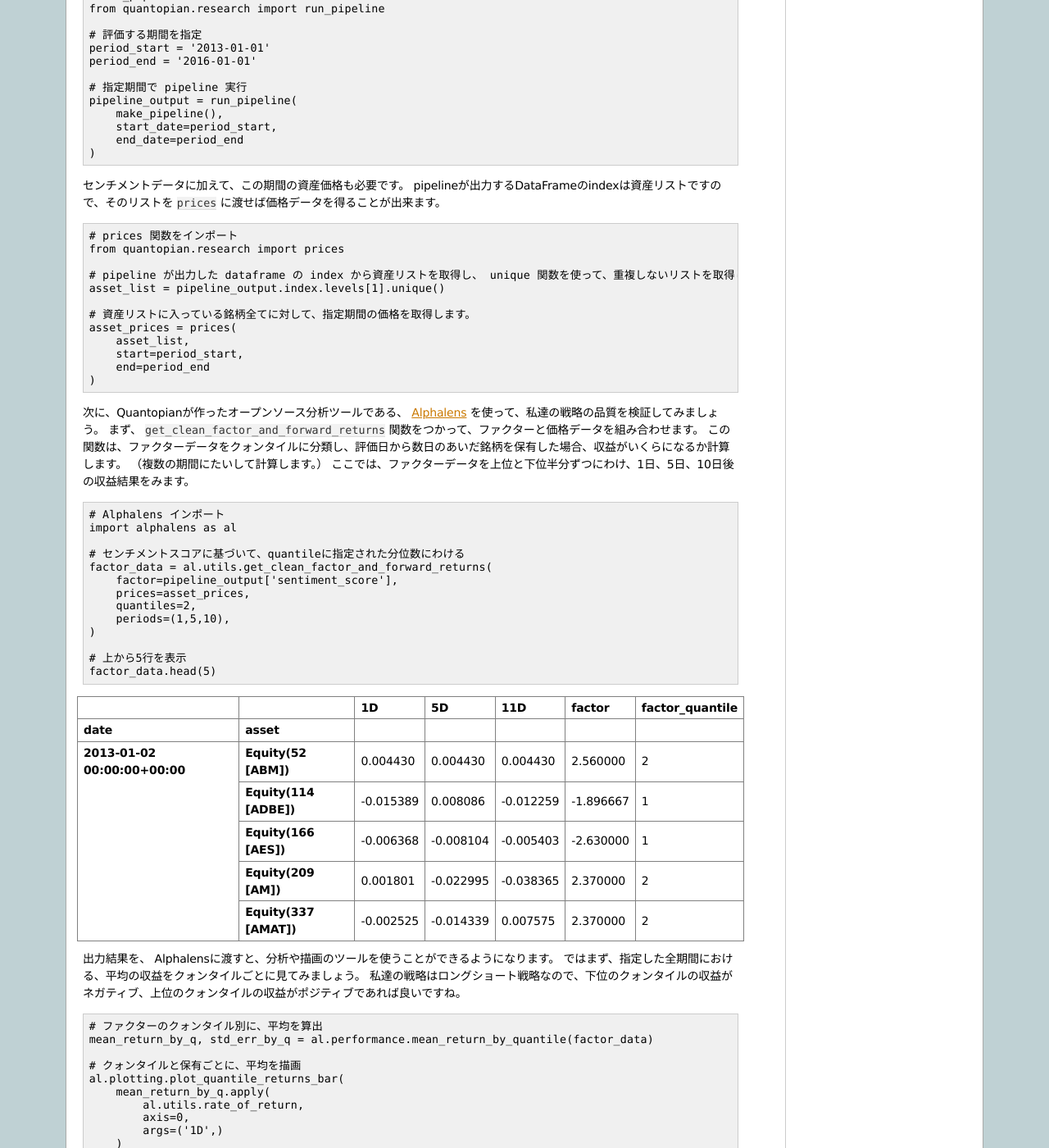
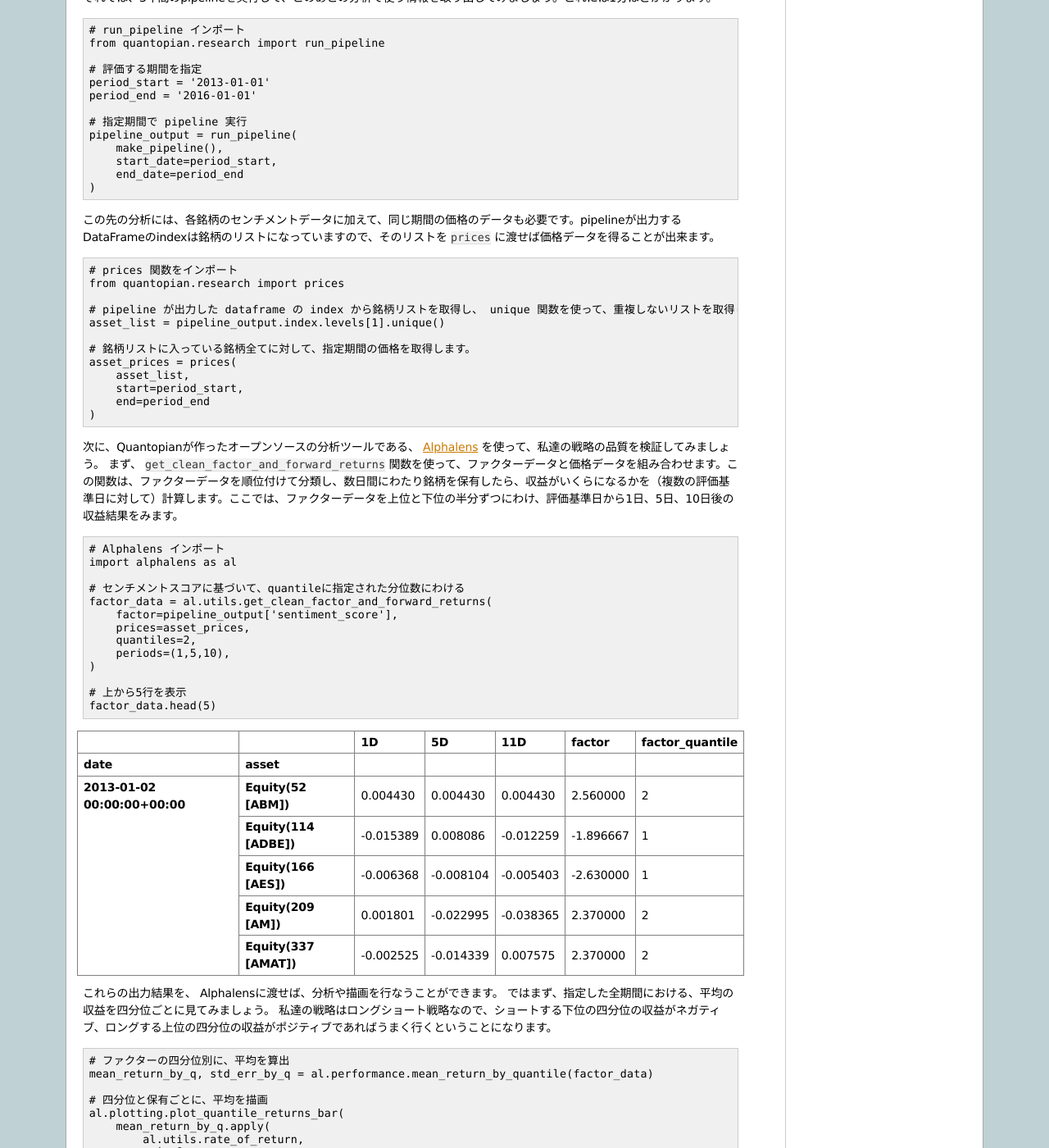
Before and after one commit to tokyoquantopian/quantopian-doc-ja, a Sphinx documentation site: the page built from source/tutorial/1_getting_started_lesson4.rst, in a window 1280 px wide and 1400 px high, scrolled down 1450 px. Shown: the whole window at 82% size. Built offline with Sphinx 7.4.7, drawn with Linux system fonts in a browser that asks for light colours; some of the changed text lies outside the part shown.

Commit message:
日本語警察レビューを反映

```diff
--- a/source/tutorial/1_getting_started_lesson4.rst
+++ b/source/tutorial/1_getting_started_lesson4.rst
@@ -1,14 +1,13 @@
 戦略定義
 ---------
 
-Quantopianのデータへのアクセスと操作方法を学んだところで、株式のロングショート戦略を行うためのデータをpipelineで構築してみましょう。
-一般的に、株式のロングショート戦略は、各資産の価値を比較し、最も上昇すると思われる資産群（`ロング <https://www.investopedia.com/terms/l/long.asp>`__) と、下落すると思われる資産群（`ショート <https://www.investopedia.com/terms/s/short.asp>`__ ）に賭ける戦略です。
 
-株式のロングショート戦略は、高資産価値と低資産価値の差（スプレッド）が利益になります。
-この戦略は、株式のランキングモデルを完全に信頼して建てられた戦略です。
-このチュートリアルでは、簡単なランキングスキーマを使ってみます。
+Quantopianのデータへのアクセスと操作の方法を学んだところで、株式のロングショート戦略を行うデータ取得の仕組みをpipelineで構築してみましょう。
+株式のロングショート戦略とは、一般に、対象銘柄の価格の動き方を比較し、今後最も上昇すると思われる銘柄（`ロング <https://www.investopedia.com/terms/l/long.asp>`__ ) と、下落すると思われる銘柄（`ショート <https://www.investopedia.com/terms/s/short.asp>`__ ）を組み合わせて利益を狙う戦略のことを言います。
 
-**戦略**: センチメントスコアの3日移動平均を取得し、センチメントの高い銘柄と低い銘柄で、高資産価値と低資産価値を判断します。
+株式のロングショート戦略では、値上がりした銘柄の価格変化と値下がりした銘柄の価格変化の差（スプレッド）が利益になります。つまり、この戦略は、株式の将来的な値動きの大きさについて、うまく順位付けができるということを前提にしています。このチュートリアルでは、簡単な順位付け方法を使ってみます。
+
+**今回の戦略**: センチメントスコアの3日移動平均を取得し、銘柄別のセンチメントの状態の高さ、あるいは低さが、今後の値動きの高低に影響するものとして売買の判断をします。
 
 
 戦略分析
@@ -44,11 +43,10 @@ Quantopianのデータへのアクセスと操作方法を学んだところで
             screen=base_universe
         )
 
-説明を簡単にするために、``sentiment_score`` を使って上位および下位350銘柄のみ分析します。
-これは、pipelineフィルターを作成すればできます。
-``sentiment_score`` の出力を、 ``top`` と ``bottom`` メソッドを使って上位と下位だけ取得するフィルターを作ります。
-上位と下位のメソッドを ``|`` オペレータ でつないで和集合を作れば可能です。
-次に、私達のトレーディングユニバースではない銘柄を排除するために、フィルターとユニバースを ``&`` オペレータでつなぎます。
+まずここでは、説明を簡単にするために、 ``sentiment_score`` を使って順位した各銘柄のなかで、上位および下位のそれぞれ350銘柄だけについて分析します。
+具体的には、pipelineフィルターというものを利用し、 ``sentiment_score`` の出力を、 ``top`` と ``bottom`` メソッドを使って上位と下位だけ取得するフィルターを作ります。そして、その結果を ``|`` オペレータ でつないで和集合を作れば、上位と下位の銘柄を集めたものをまとめられます。次に、そのなかから、私達のトレーディングユニバースにない銘柄を除くために、フィルターとユニバースを ``&`` オペレータでつなぎます。
+
+
 
 .. code:: ipython2
 
@@ -84,7 +82,7 @@ Quantopianのデータへのアクセスと操作方法を学んだところで
             )
         )
 
-では、分析に使用できる出力を得るために、3年間のpipelineを実行してみましょう。これには1分ほどかかります。
+それでは、3年間のpipelineを実行して、このあとの分析で使う情報を取り出してみましょう。これには1分ほどかかります。
 
 
 .. code:: ipython2
@@ -103,8 +101,8 @@ Quantopianのデータへのアクセスと操作方法を学んだところで
         end_date=period_end
     )
 
-センチメントデータに加えて、この期間の資産価格も必要です。
-pipelineが出力するDataFrameのindexは資産リストですので、そのリストを  ``prices`` に渡せば価格データを得ることが出来ます。
+この先の分析には、各銘柄のセンチメントデータに加えて、同じ期間の価格のデータも必要です。pipelineが出力するDataFrameのindexは銘柄のリストになっていますので、そのリストを ``prices`` に渡せば価格データを得ることが出来ます。
+
 
 
 .. code:: ipython2
@@ -112,10 +110,10 @@ pipelineが出力するDataFrameのindexは資産リストですので、その
     # prices 関数をインポート
     from quantopian.research import prices
 
-    # pipeline が出力した dataframe の index から資産リストを取得し、 unique 関数を使って、重複しないリストを取得します。
+    # pipeline が出力した dataframe の index から銘柄リストを取得し、 unique 関数を使って、重複しないリストを取得します。
     asset_list = pipeline_output.index.levels[1].unique()
 
-    # 資産リストに入っている銘柄全てに対して、指定期間の価格を取得します。
+    # 銘柄リストに入っている銘柄全てに対して、指定期間の価格を取得します。
     asset_prices = prices(
         asset_list,
         start=period_start,
@@ -123,12 +121,8 @@ pipelineが出力するDataFrameのindexは資産リストですので、その
     )
 
 
-次に、Quantopianが作ったオープンソース分析ツールである、 `Alphalens <https://www.quantopian.com/lectures/factor-analysis-with-alphalens>`__ を使って、私達の戦略の品質を検証してみましょう。
-まず、 ``get_clean_factor_and_forward_returns`` 関数をつかって、ファクターと価格データを組み合わせます。
-この関数は、ファクターデータをクォンタイルに分類し、評価日から数日のあいだ銘柄を保有した場合、収益がいくらになるか計算します。
-（複数の期間にたいして計算します。）
-ここでは、ファクターデータを上位と下位半分ずつにわけ、1日、5日、10日後の収益結果をみます。
-
+次に、Quantopianが作ったオープンソースの分析ツールである、 `Alphalens <https://www.quantopian.com/lectures/factor-analysis-with-alphalens>`__ を使って、私達の戦略の品質を検証してみましょう。
+まず、 ``get_clean_factor_and_forward_returns`` 関数を使って、ファクターデータと価格データを組み合わせます。この関数は、ファクターデータを順位付けて分類し、数日間にわたり銘柄を保有したら、収益がいくらになるかを（複数の評価基準日に対して）計算します。ここでは、ファクターデータを上位と下位の半分ずつにわけ、評価基準日から1日、5日、10日後の収益結果をみます。
 
 .. code:: ipython2
 
@@ -219,19 +213,18 @@ pipelineが出力するDataFrameのindexは資産リストですので、その
     </div>
 
 
+これらの出力結果を、 Alphalensに渡せば、分析や描画を行なうことができます。
+ではまず、指定した全期間における、平均の収益を四分位ごとに見てみましょう。
+私達の戦略はロングショート戦略なので、ショートする下位の四分位の収益がネガティブ、ロングする上位の四分位の収益がポジティブであればうまく行くということになります。
 
-
-出力結果を、 Alphalensに渡すと、分析や描画のツールを使うことができるようになります。
-ではまず、指定した全期間における、平均の収益をクォンタイルごとに見てみましょう。
-私達の戦略はロングショート戦略なので、下位のクォンタイルの収益がネガティブ、上位のクォンタイルの収益がポジティブであれば良いですね。
 
 
 .. code:: ipython2
 
-    # ファクターのクォンタイル別に、平均を算出
+    # ファクターの四分位別に、平均を算出
     mean_return_by_q, std_err_by_q = al.performance.mean_return_by_quantile(factor_data)
 
-    # クォンタイルと保有ごとに、平均を描画
+    # 四分位と保有ごとに、平均を描画
     al.plotting.plot_quantile_returns_bar(
         mean_return_by_q.apply(
             al.utils.rate_of_return,
@@ -261,12 +254,7 @@ pipelineが出力するDataFrameのindexは資産リストですので、その
 .. image:: notebook_files/notebook_16_0.png
 
 
-上のプロットは大きなドローダウン期間を示していますね。
-この分析には、取引コストやマーケットインパクトをまだ考慮に入れていません。
-よって、あまり有望な戦略とはいえないようです。
-今後、より深い分析をAlphalensを使って行うべきですし、繰り返し戦略アイデアに取組む必要があるでしょう。
-しかし今はチュートリアルですので、この戦略のままで行きたいと思います。
+このチャートを見ると、大きなドローダウンの期間がありますね。しかも、この分析では、取引コストやマーケットインパクトをまだ考慮に入れていません。ですので、これはあまり有望な戦略とは言えないようです。より良い戦略にするためには、さらに深い分析をAlphalensで行い、色んなアイデアで試行錯誤していく必要があるでしょう。
+ですが、これはチュートリアルですので、この戦略のままで進めて行きたいと思います。
 
-さて、戦略を定義し検証しました。
-次に、私達の株式ロングショート戦略をバックテスト用にビルドし検証しましょう。
-このあとのチュートリアルでは、 InteractiveDevelopment Environment (IDE)を使って、Algorithm APIを使っていきます。
+さて、ここまでのところで、取引戦略を実装し、その性能の検証をしてみました。次のチュートリアルレッスンでは、バックテストの機能を使って、この株式ロングショート戦略のパフォーマンスの検証を行います。バックテストではIDEでAlgorithm APIを使っていきます。
```
Also changed, not shown: source/tutorial/1_getting_started_lesson2.rst (+13 -15 lines), source/tutorial/1_getting_started_lesson3.rst (+12 -20 lines).
